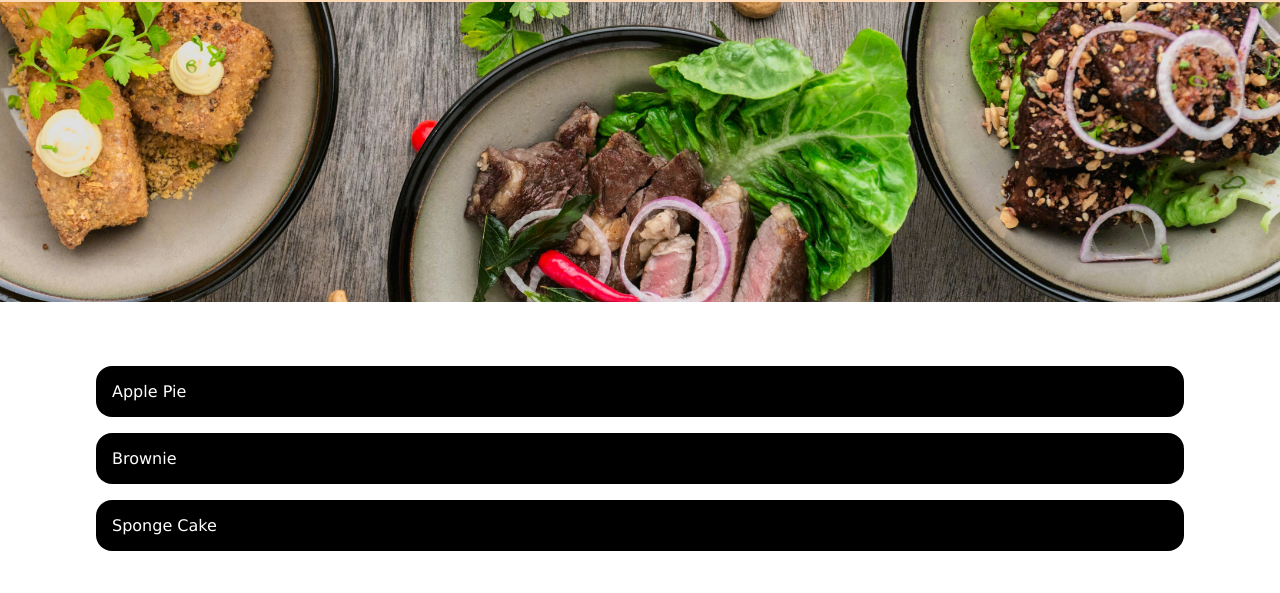
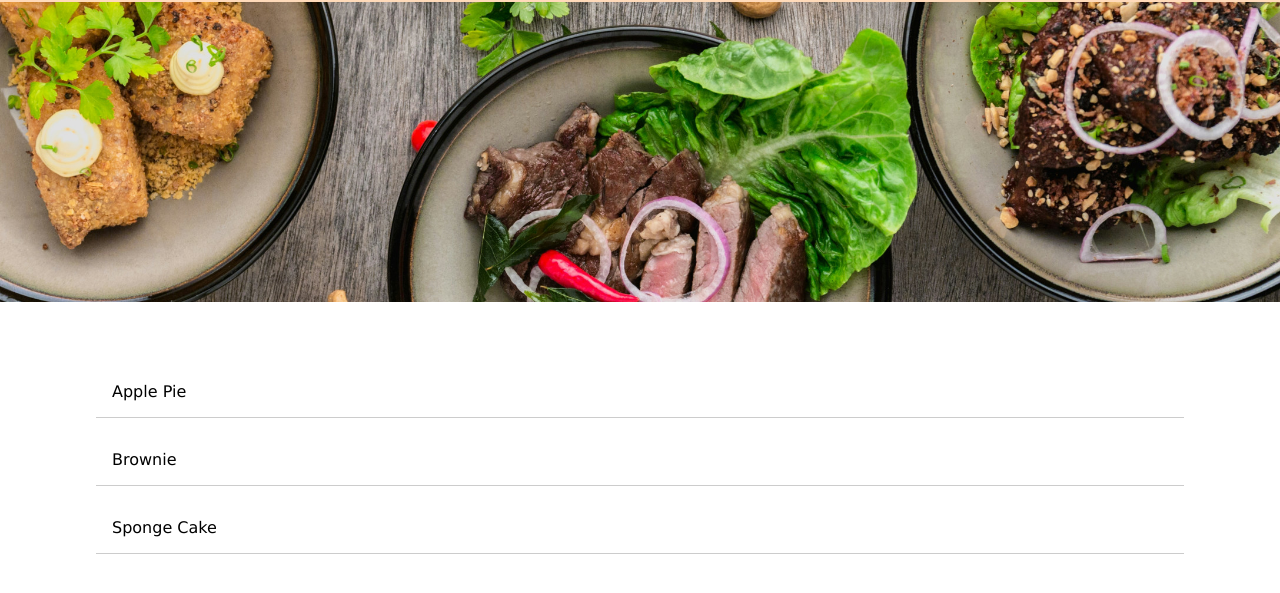
Before and after one commit to Kryoshi/odin-recipes, a plain HTML site: page index.html in a window 1280 px wide. Shown: the part 67-660 px from the top of the page. Drawn offline with Linux system fonts and the light colour scheme.

Commit message:
Edit list styling

```diff
--- a/style.css
+++ b/style.css
@@ -53,11 +53,10 @@ body {
 }
 
 .nav-list li {
-    background-color: black;
-    color: white;
+    color: black;
     list-style: none;
 
-    border-radius: 16px;
+    border-bottom: 1px solid #ccc;
     margin: 16px;
     padding: 16px;
 }
```
